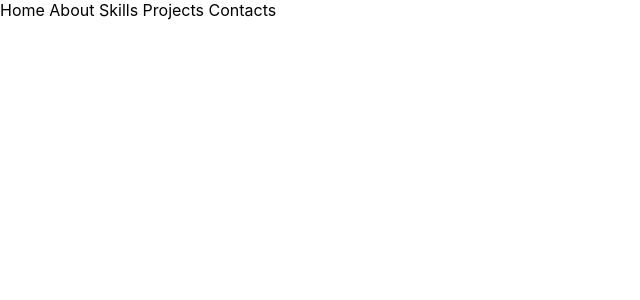
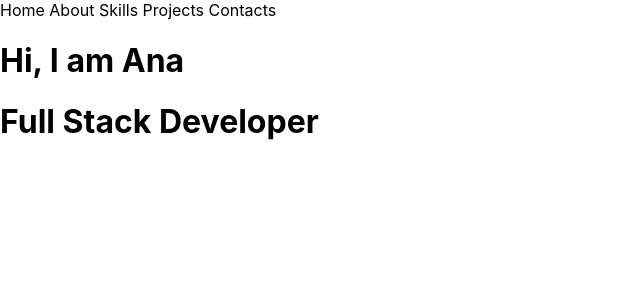
Before and after one commit to anamecia/potfolio, a React (Create React App) app: page / in a window 1280 px wide. Shown: the top 300 px of the page, without its empty margins (0-640 px from the left). Built offline with nearby package versions, Linux system fonts and the light colour scheme.

Commit message:
add a home component

```diff
--- a/src/App.js
+++ b/src/App.js
@@ -1,11 +1,13 @@
 import React from 'react';
 import Navbar from './components/Navbar'
+import Home from './components/Home'
 import './App.css';
 
 function App() {
   return (
     <div>
       <Navbar/>
+      <Home/>
     </div>
   );
 }
--- /dev/null
+++ b/src/components/Home.js
@@ -0,0 +1,12 @@
+import React from 'react'
+
+const Home = () => {
+    return(
+        <div>
+            <h1>Hi, I am Ana</h1>
+            <h1>Full Stack Developer</h1>
+        </div>
+    )
+}
+
+export default Home
```
